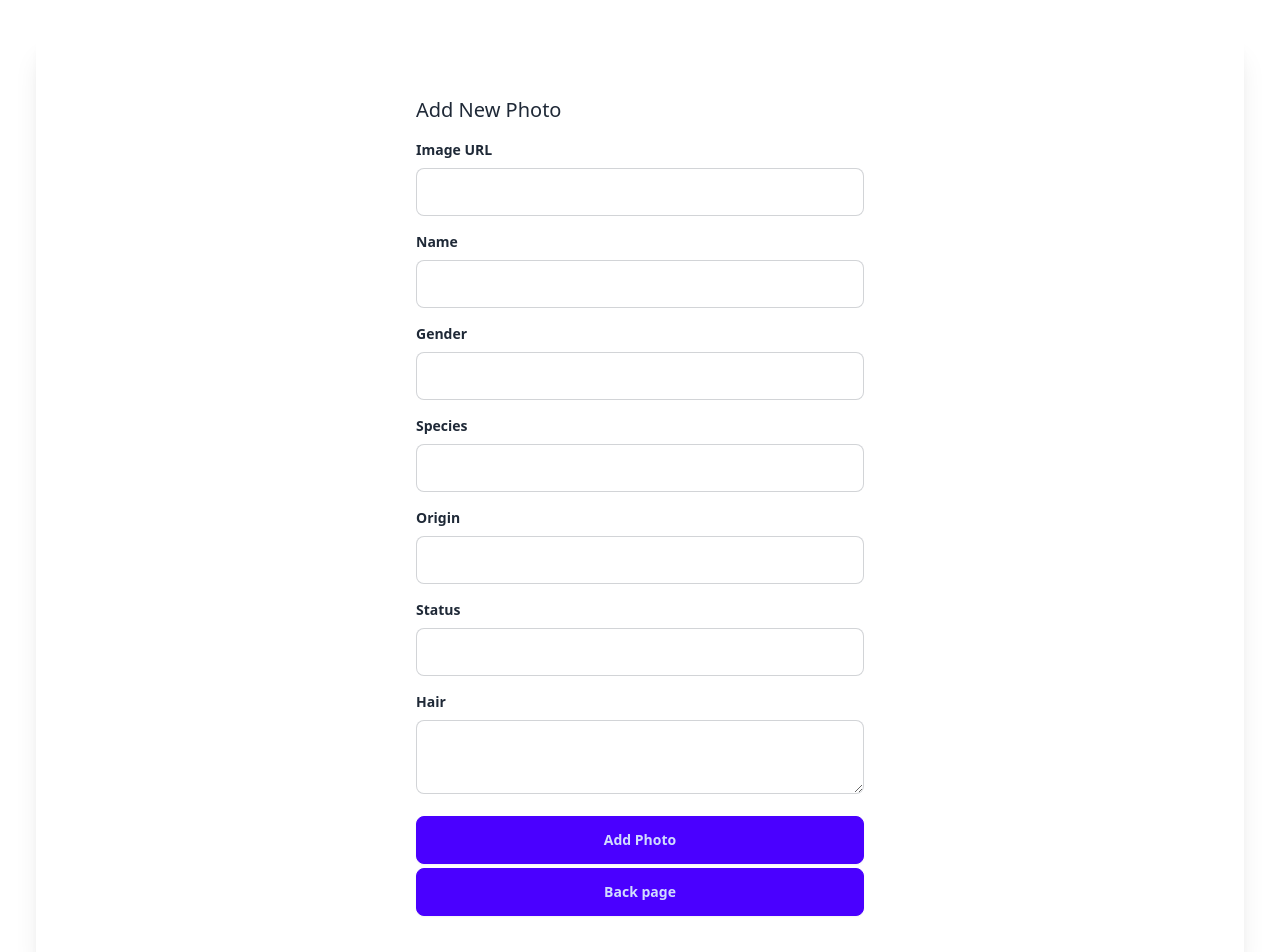
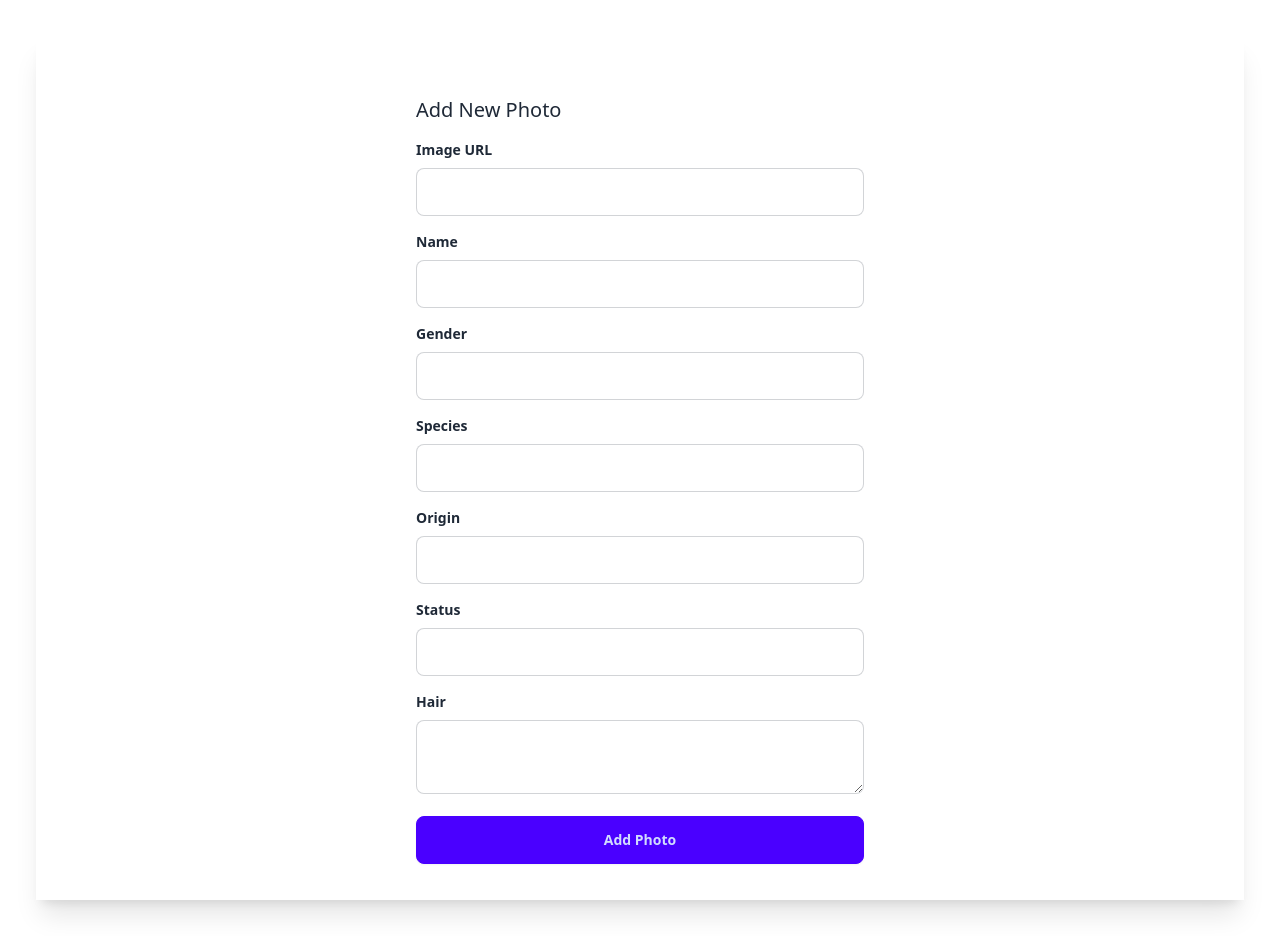
Before and after one commit to SARA3SAEED/api-react22-again-2, a React (Vite) app: page /add in a window 1280 px wide. Shown: the top 952 px of the page. Built offline with nearby package versions, Linux system fonts and the light colour scheme.

Commit message:
first commit

```diff
--- a/src/pages/Addphoto.jsx
+++ b/src/pages/Addphoto.jsx
@@ -110,8 +110,7 @@ export default function AddPhoto() {
                         required
                     />
                 </div>
-                <button type="submit" className="btn btn-primary w-full">Add Photo</button>
-                <Link to={`/`} className="btn btn-primary my-1 w-full">Back page</Link>
+                <button type="submit" className="btn btn-primary w-full"><Link to={`/`}>Add Photo</Link></button>
             </form>
         </div>
     );
```
Also changed, not shown: src/pages/Photo.jsx (+4 -1 lines).
